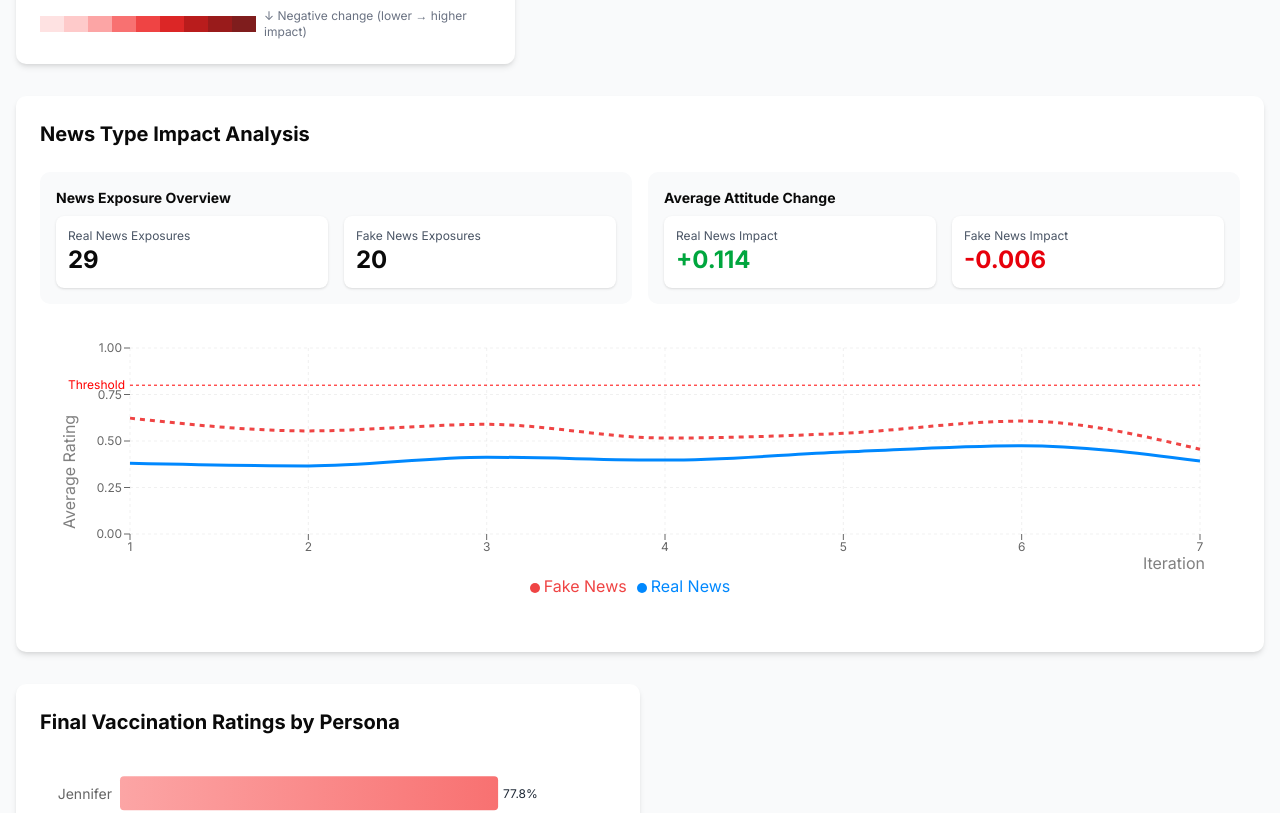
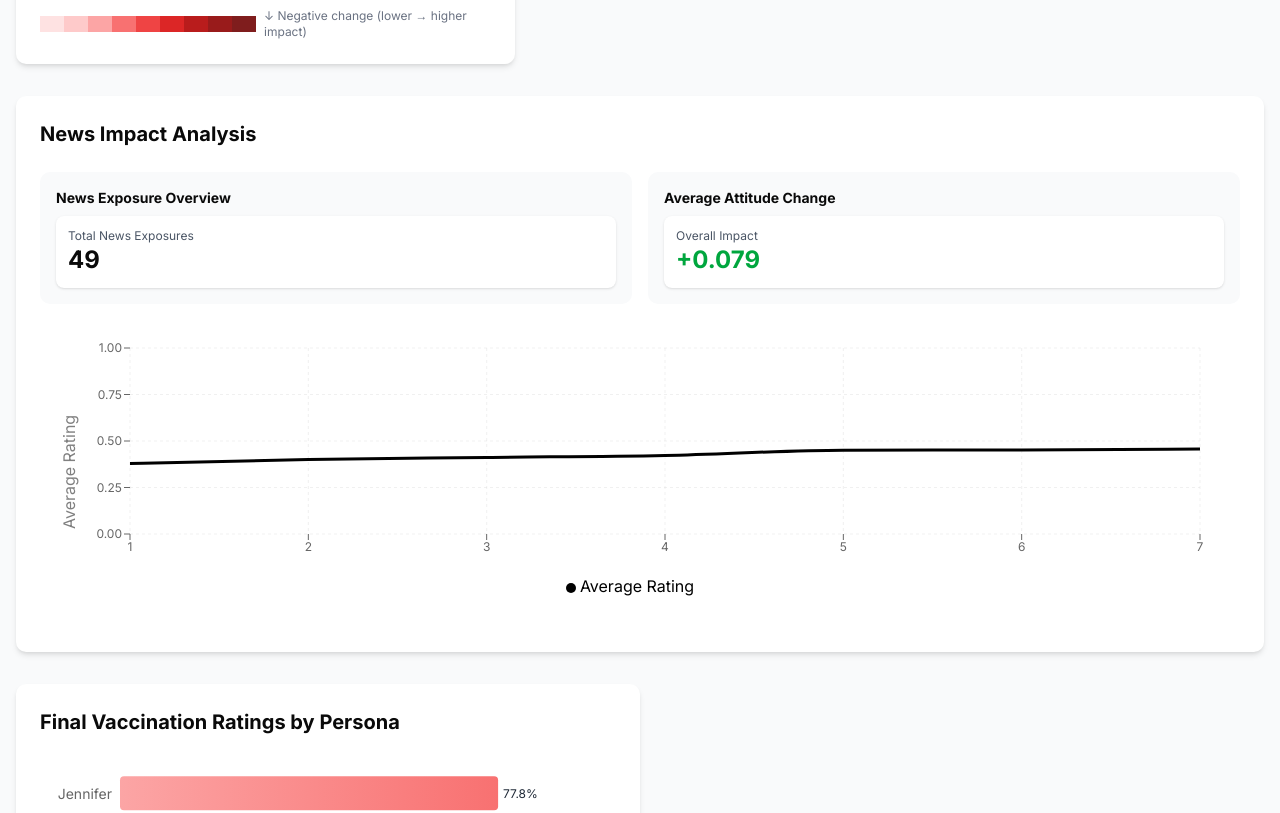
Before and after one commit to EduardKakosyan/atlantic-ai-conference-hackathon, a Next.js app in the folder dashboard/: page / in a window 1280 px wide. Shown: the part 1520-2333 px from the top of the page. Built offline with nearby package versions, Linux system fonts and the light colour scheme.

Commit message:
add base

```diff
--- a/dashboard/src/app/page.tsx
+++ b/dashboard/src/app/page.tsx
@@ -4,7 +4,7 @@ import { FinalRatingsByPersona } from "@/components/charts/bar-chart";
 import { RatingTable } from "@/components/charts/iteration-table";
 import { NewsImpactAnalysis } from "@/components/charts/news-impact-analysis";
 import { ConversionTrajectory } from "@/components/insights/converstion-trajectory";
-import { mixedNewsPersonaData, fakeNewsPersonaData, realNewsPersonaData, PersonaData, getAvailablePersonas } from "@/lib/data";
+import { mixedNewsPersonaData, fakeNewsPersonaData, realNewsPersonaData, PersonaData } from "@/lib/data";
 import { QuickInsights } from "@/components/insights/quick-insights";
 import { SimpleRatingChart } from "@/components/charts/simple-rating-chart";
 import { useState } from "react";
@@ -28,8 +28,6 @@ export default function RootPage() {
     setSelectedDataset(value);
     handlePersonaChange(value);
   };
-
-  const availablePersonas = getAvailablePersonas();
 
   return (
     <main className="container mx-auto py-8 px-4">
--- a/dashboard/src/components/charts/news-impact-analysis.tsx
+++ b/dashboard/src/components/charts/news-impact-analysis.tsx
@@ -10,13 +10,8 @@ import {
   Tooltip,
   Legend,
   ResponsiveContainer,
-  ReferenceLine
 } from 'recharts';
 import { PersonaData, getAvailablePersonas } from '@/lib/data';
-import { NORMALIZED_THRESHOLD } from '@/lib/constants';
-
-// Utility function to reverse values (for fake news visualization)
-const reverseImpact = (value: number) => -value;
 
 export interface NewsImpactAnalysisProps {
   className?: string;
@@ -26,114 +21,79 @@ export interface NewsImpactAnalysisProps {
 export function NewsImpactAnalysis({ className, data }: NewsImpactAnalysisProps) {
   const availablePersonas = getAvailablePersonas();
 
-  // Calculate impact data - average change in rating per iteration by news type
+  // Calculate impact data - average rating per iteration
   const impactData = useMemo(() => {
-    // Group data by persona and news type
-    const personaProgress: Record<string, { fake: PersonaData[], real: PersonaData[] }> = {};
+    // Initialize result object
+    const result = {
+      totalExposureCount: data.length,
+      averageChangePerIteration: 0,
+      ratingsByIteration: [] as any[],
+    };
+
+    // Calculate total change across all personas
+    let totalChange = 0;
+    let personaCount = 0;
+
+    // Group data by persona
+    const personaProgress: Record<string, PersonaData[]> = {};
 
     // Initialize persona records
     availablePersonas.forEach(persona => {
-      personaProgress[persona] = { fake: [], real: [] };
+      personaProgress[persona] = [];
     });
 
-    // Group data by persona and news type (fake/real)
+    // Group data by persona
     data.forEach(item => {
-      if (item.is_real) {
-        personaProgress[item.persona_name].real.push(item);
-      } else {
-        personaProgress[item.persona_name].fake.push(item);
+      personaProgress[item.persona_name].push(item);
+    });
+
+    // Process each persona's progress
+    Object.entries(personaProgress).forEach(([persona, personaData]) => {
+      // Sort by iteration
+      const sortedData = [...personaData].sort((a, b) => a.iteration - b.iteration);
+
+      // Calculate total change
+      if (sortedData.length > 1) {
+        const change = sortedData[sortedData.length - 1].normalized_current_rating - sortedData[0].normalized_current_rating;
+        totalChange += change;
+        personaCount++;
       }
     });
 
     // Calculate average change per iteration
-    const result = {
-      averageChangePerIteration: { fake: 0, real: 0 },
-      cumulativeRatingsByIteration: [] as any[],
-      fakeNewsExposureCount: 0,
-      realNewsExposureCount: 0,
-    };
-
-    // Count number of exposures to each type
-    result.fakeNewsExposureCount = data.filter(item => !item.is_real).length;
-    result.realNewsExposureCount = data.filter(item => item.is_real).length;
-
-    // Calculate total change and average change per iteration for each news type
-    let totalFakeChange = 0;
-    let totalRealChange = 0;
-
-    // Process each persona's progress
-    Object.entries(personaProgress).forEach(([persona, personaData]) => {
-      // Sort by iteration
-      const fakeData = [...personaData.fake].sort((a, b) => a.iteration - b.iteration);
-      const realData = [...personaData.real].sort((a, b) => a.iteration - b.iteration);
-
-      // Calculate total change for fake news
-      if (fakeData.length > 1) {
-        const fakeChange = fakeData[fakeData.length - 1].normalized_current_rating - fakeData[0].normalized_current_rating;
-        totalFakeChange += fakeChange;
+    if (personaCount > 0) {
+      result.averageChangePerIteration = totalChange / personaCount;
     }
 
-      // Calculate total change for real news
-      if (realData.length > 1) {
-        const realChange = realData[realData.length - 1].normalized_current_rating - realData[0].normalized_current_rating;
-        totalRealChange += realChange;
-      }
-    });
-
-    // Calculate average change per iteration per news type
-    const fakePersonaCount = Object.values(personaProgress).filter(personaData => personaData.fake.length > 1).length;
-    const realPersonaCount = Object.values(personaProgress).filter(personaData => personaData.real.length > 1).length;
-
-    if (fakePersonaCount > 0) {
-      result.averageChangePerIteration.fake = totalFakeChange / fakePersonaCount;
-    }
-
-    if (realPersonaCount > 0) {
-      result.averageChangePerIteration.real = totalRealChange / realPersonaCount;
-    }
-
-    // Calculate cumulative ratings per iteration for each news type
-    // Use a safe default if the dataset is empty
+    // Calculate average ratings per iteration
     const maxIteration = data.length > 0 ? Math.max(...data.map(item => item.iteration)) : 0;
 
     for (let i = 1; i <= maxIteration; i++) {
       const iterationData = {
         iteration: i,
-        avgFakeRating: 0,
-        avgRealRating: 0,
-        fakeCount: 0,
-        realCount: 0,
-        cumulativeFakeChange: 0,
-        cumulativeRealChange: 0
+        avgRating: 0,
+        count: 0,
+        cumulativeChange: 0
       };
 
       // Calculate average rating for this iteration
-      const fakeItems = data.filter(item => !item.is_real && item.iteration === i);
-      const realItems = data.filter(item => item.is_real && item.iteration === i);
+      const items = data.filter(item => item.iteration === i);
 
-      if (fakeItems.length > 0) {
-        iterationData.avgFakeRating = fakeItems.reduce((sum, item) => sum + item.normalized_current_rating, 0) / fakeItems.length;
-        iterationData.fakeCount = fakeItems.length;
-      }
-
-      if (realItems.length > 0) {
-        iterationData.avgRealRating = realItems.reduce((sum, item) => sum + item.normalized_current_rating, 0) / realItems.length;
-        iterationData.realCount = realItems.length;
+      if (items.length > 0) {
+        iterationData.avgRating = items.reduce((sum, item) => sum + item.normalized_current_rating, 0) / items.length;
+        iterationData.count = items.length;
       }
 
       // Calculate cumulative change
       if (i === 1) {
-        iterationData.cumulativeFakeChange = iterationData.avgFakeRating;
-        iterationData.cumulativeRealChange = iterationData.avgRealRating;
+        iterationData.cumulativeChange = iterationData.avgRating;
       } else {
-        const prevData = result.cumulativeRatingsByIteration[i - 2];
-        iterationData.cumulativeFakeChange = prevData.cumulativeFakeChange +
-          (fakeItems.length > 0 ? iterationData.avgFakeRating - prevData.avgFakeRating : 0);
-        iterationData.cumulativeRealChange = prevData.cumulativeRealChange +
-          (realItems.length > 0 ? iterationData.avgRealRating - prevData.avgRealRating : 0);
+        const prevData = result.ratingsByIteration[i - 2];
+        iterationData.cumulativeChange = prevData.cumulativeChange +
+          (items.length > 0 ? iterationData.avgRating - prevData.avgRating : 0);
       }
 
-      result.cumulativeRatingsByIteration.push(iterationData);
+      result.ratingsByIteration.push(iterationData);
     }
 
     return result;
@@ -145,23 +105,7 @@ export function NewsImpactAnalysis({ className, data }: NewsImpactAnalysisProps)
         <div className="bg-white p-4 border border-gray-200 shadow-md rounded-md">
           <p className="font-bold text-sm">Iteration {label}</p>
           <div className="mt-2">
-            {payload.map((entry: any, index: number) => {
-              // Special case for fake news data
-              if (entry.dataKey === 'reversedFakeRating') {
-                return (
-                  <div key={`item-${index}`} className="flex items-center mb-1">
-                    <div
-                      className="w-3 h-3 mr-2 rounded-full"
-                      style={{ backgroundColor: entry.color }}
-                    />
-                    <span className="text-sm font-medium">{entry.name}: </span>
-                    <span className="text-sm ml-1">{Number(entry.value).toFixed(3)}</span>
-                    <span className="text-xs ml-2 text-gray-500">(higher is better)</span>
-                  </div>
-                );
-              }
-
-              return (
+            {payload.map((entry: any, index: number) => (
               <div key={`item-${index}`} className="flex items-center mb-1">
                 <div
                   className="w-3 h-3 mr-2 rounded-full"
@@ -170,8 +114,7 @@ export function NewsImpactAnalysis({ className, data }: NewsImpactAnalysisProps)
                 <span className="text-sm font-medium">{entry.name}: </span>
                 <span className="text-sm ml-1">{Number(entry.value).toFixed(3)}</span>
               </div>
-              );
-            })}
+            ))}
           </div>
         </div>
       );
@@ -182,44 +125,27 @@ export function NewsImpactAnalysis({ className, data }: NewsImpactAnalysisProps)
   return (
     <div className={className}>
       <div className="flex flex-col gap-1 mb-6">
-        <h2 className="text-xl font-bold">News Type Impact Analysis</h2>
+        <h2 className="text-xl font-bold">News Impact Analysis</h2>
       </div>
 
       <div>
         <div className="grid grid-cols-1 md:grid-cols-2 gap-4 mb-6">
           <div className="p-4 bg-gray-50 rounded-lg">
             <h3 className="font-bold text-sm mb-2">News Exposure Overview</h3>
-            <div className="grid grid-cols-2 gap-4">
             <div className="p-3 bg-white rounded-md shadow-sm">
-                <p className="text-xs text-gray-600">Real News Exposures</p>
-                <p className="text-2xl font-bold">{impactData.realNewsExposureCount}</p>
-              </div>
-              <div className="p-3 bg-white rounded-md shadow-sm">
-                <p className="text-xs text-gray-600">Fake News Exposures</p>
-                <p className="text-2xl font-bold">{impactData.fakeNewsExposureCount}</p>
-              </div>
+              <p className="text-xs text-gray-600">Total News Exposures</p>
+              <p className="text-2xl font-bold">{impactData.totalExposureCount}</p>
             </div>
           </div>
 
           <div className="p-4 bg-gray-50 rounded-lg">
             <h3 className="font-bold text-sm mb-2">Average Attitude Change</h3>
-            <div className="grid grid-cols-2 gap-4">
             <div className="p-3 bg-white rounded-md shadow-sm">
-                <p className="text-xs text-gray-600">Real News Impact</p>
-                <p className={`text-2xl font-bold ${impactData.averageChangePerIteration.real >= 0 ? 'text-green-600' : 'text-red-600'}`}>
-                  {impactData.averageChangePerIteration.real >= 0 ? '+' : ''}
-                  {impactData.averageChangePerIteration.real.toFixed(3)}
+              <p className="text-xs text-gray-600">Overall Impact</p>
+              <p className={`text-2xl font-bold ${impactData.averageChangePerIteration >= 0 ? 'text-green-600' : 'text-red-600'}`}>
+                {impactData.averageChangePerIteration >= 0 ? '+' : ''}
+                {impactData.averageChangePerIteration.toFixed(3)}
               </p>
-              </div>
-              <div className="p-3 bg-white rounded-md shadow-sm">
-                <p className="text-xs text-gray-600">Fake News Impact</p>
-                <div className="flex items-center">
-                  <p className={`text-2xl font-bold ${reverseImpact(impactData.averageChangePerIteration.fake) >= 0 ? 'text-green-600' : 'text-red-600'}`}>
-                    {reverseImpact(impactData.averageChangePerIteration.fake) >= 0 ? '+' : ''}
-                    {reverseImpact(impactData.averageChangePerIteration.fake).toFixed(3)}
-                  </p>
-                </div>
-              </div>
             </div>
           </div>
         </div>
@@ -227,17 +153,12 @@ export function NewsImpactAnalysis({ className, data }: NewsImpactAnalysisProps)
         <div className="h-[300px] w-full">
           <ResponsiveContainer width="100%" height="100%">
             <LineChart
-              data={impactData.cumulativeRatingsByIteration.map(item => ({
-                ...item,
-                // Create a reversed fake news rating metric for visualization
-                reversedFakeRating: 1 - item.avgFakeRating
-              }))}
+              data={impactData.ratingsByIteration}
               margin={{ top: 20, right: 40, left: 30, bottom: 30 }}
             >
               <CartesianGrid strokeDasharray="3 3" opacity={0.3} />
               <XAxis
                 dataKey="iteration"
-                label={{ value: 'Iteration', position: 'insideBottomRight', offset: -5 }}
                 tick={{ fontSize: 12 }}
                 axisLine={false}
               />
@@ -255,33 +176,12 @@ export function NewsImpactAnalysis({ className, data }: NewsImpactAnalysisProps)
                 iconType="circle"
                 iconSize={10}
               />
-              <ReferenceLine
-                y={NORMALIZED_THRESHOLD}
-                stroke="red"
-                strokeDasharray="3 3"
-                label={{
-                  value: 'Threshold',
-                  position: 'left',
-                  fill: 'red',
-                  fontSize: 12
-                }}
-              />
 
               <Line
                 type="monotone"
-                dataKey="reversedFakeRating"
-                name="Fake News"
-                stroke="#ef4444"
-                strokeWidth={3}
-                strokeDasharray="5 5"
-                dot={false}
-              />
-
-              <Line
-                type="monotone"
-                dataKey="avgRealRating"
-                name="Real News"
-                stroke="#0088fe"
+                dataKey="avgRating"
+                name="Average Rating"
+                stroke="#000000"
                 strokeWidth={3}
                 dot={false}
               />
```
Lines whose indentation alone changed are shown as unchanged.
